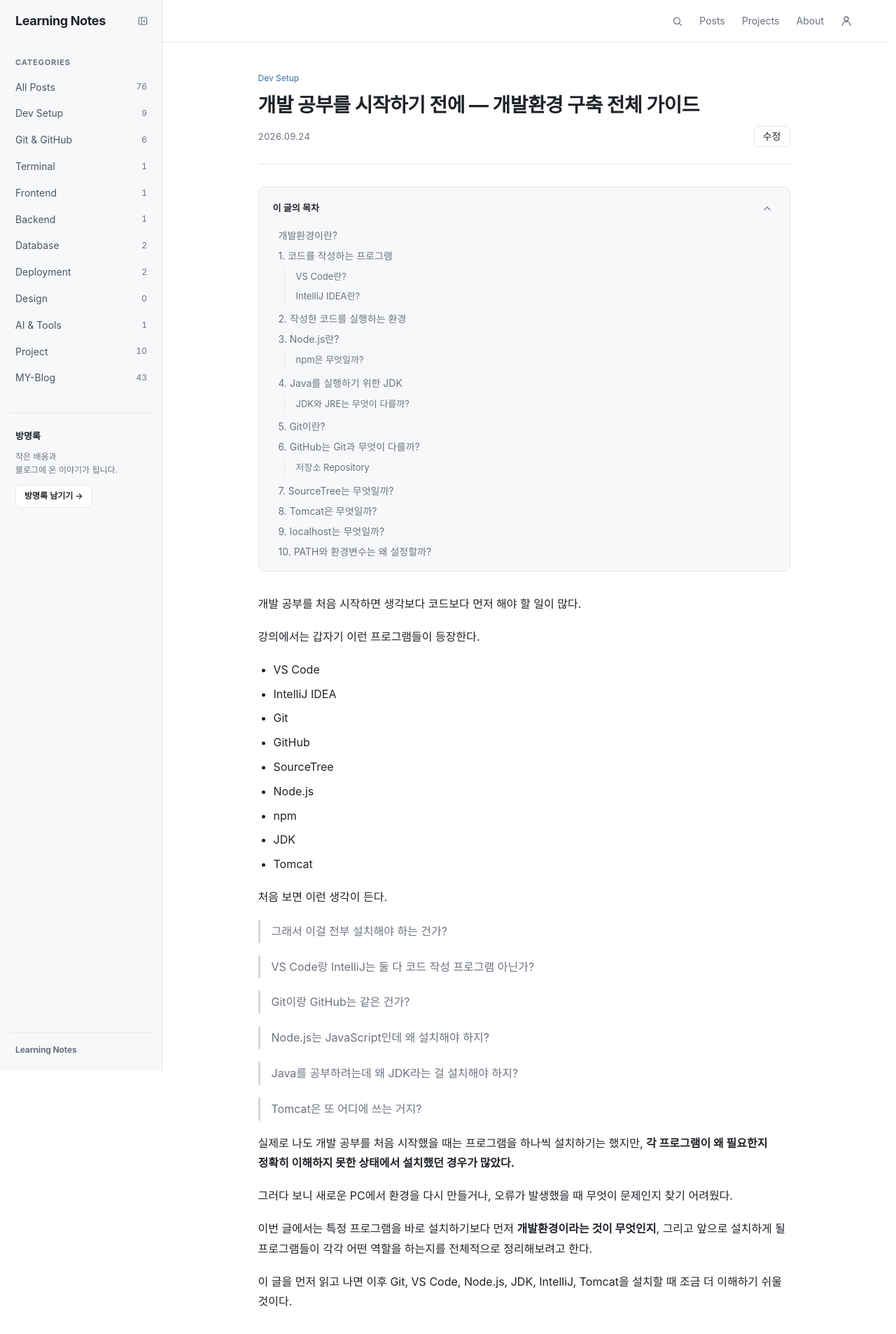
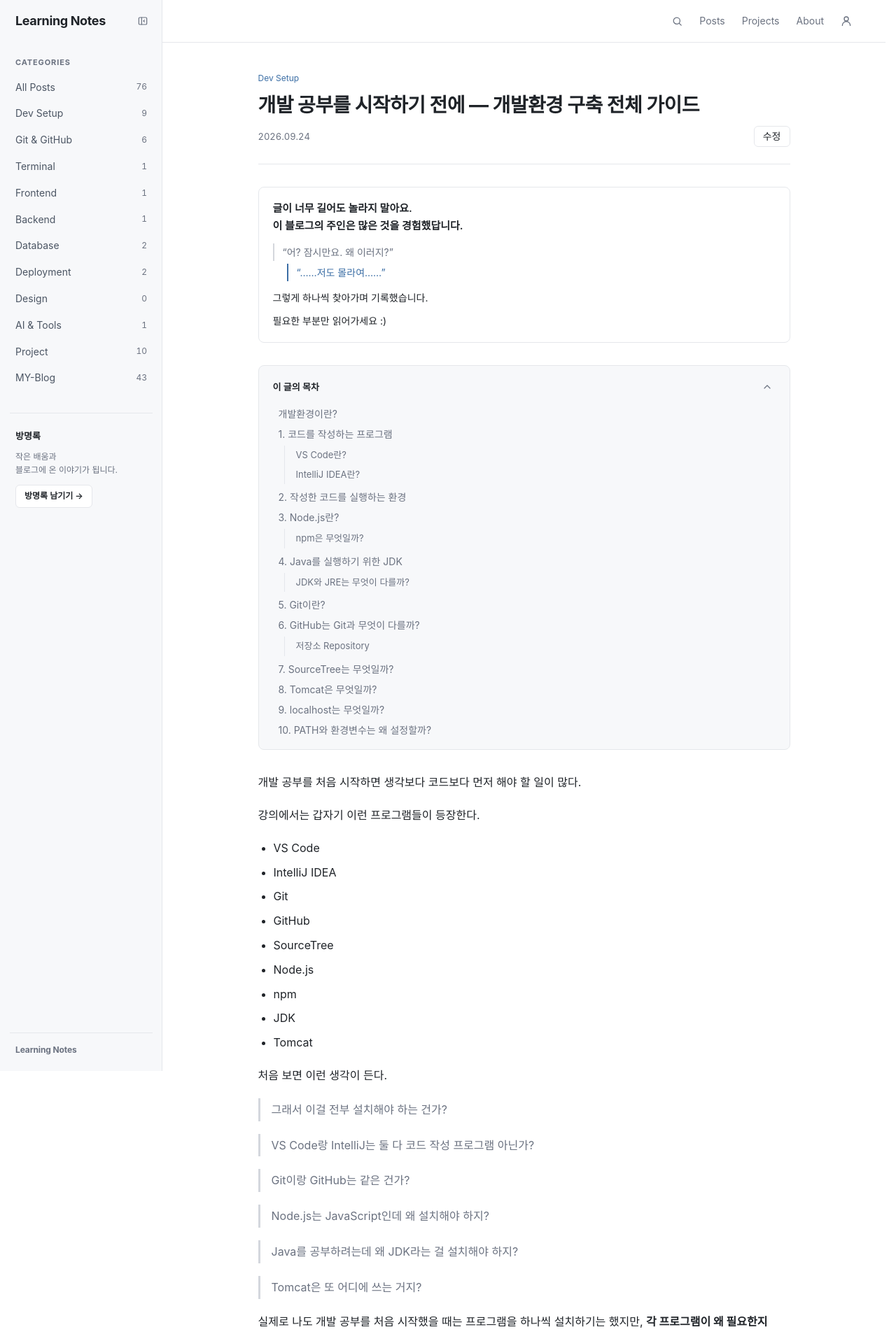
Before and after one commit to eunjung01230/my-blog, a Jekyll site: the page built from _posts/2026-09-24-dev-environment-setup-overview.md, in a window 1280 px wide. Shown: the top 1907 px of the page at 70% size. Built offline with Jekyll 4.4.1, drawn with Linux system fonts in a browser that asks for light colours.

Commit message:
feat: add first-visit welcome popup on home and a welcome note atop dev-setup posts
- Home: small card dialog with the welcome message, speech-bubble style dialogue.
  Closes via the × button, the confirm button, or ESC, and is shown only once per
  browser (localStorage 'welcome-popup').
- Dev Setup posts: the same message as a card between the post header and the body,
  with the dialogue separated by indentation and a left border. Placed outside
  .post-content so the auto TOC is unaffected. Post files are unchanged.

Co-Authored-By: Claude Opus 5.5 (1M context) <noreply@anthropic.com>

```diff
--- /dev/null
+++ b/_includes/welcome-note.html
@@ -0,0 +1,23 @@
+{%- comment -%}
+  Dev Setup 글 상단(제목 아래, 본문 위) 안내 카드. 첫 방문 안내 팝업과 같은 문구다.
+  _layouts/post.html 에서 categories 가 dev-setup 인 글에만 불러온다. 글 파일(_posts)은 건드리지 않는다.
+  본문(.post-content) 밖에 있어 자동 목차(post-toc.js)에 영향을 주지 않는다.
+  대화 두 줄은 들여쓰기 + 왼쪽 선으로 나눈다. (custom.css .welcome-note)
+{%- endcomment %}
+<aside class="welcome-note" aria-label="블로그 안내">
+
+  <p class="welcome-popup-title">
+    글이 너무 길어도 놀라지 말아요.<br>
+    이 블로그의 주인은 많은 것을 경험했답니다.
+  </p>
+
+  <div class="welcome-popup-talk">
+    <p class="welcome-popup-bubble is-other">“어? 잠시만요. 왜 이러지?”</p>
+    <p class="welcome-popup-bubble is-me">“……저도 몰라여……”</p>
+  </div>
+
+  <p class="welcome-popup-text">그렇게 하나씩 찾아가며 기록했습니다.</p>
+
+  <p class="welcome-popup-text">필요한 부분만 읽어가세요 :)</p>
+
+</aside>
--- a/_layouts/home.html
+++ b/_layouts/home.html
@@ -105,3 +105,6 @@ layout: default
   </div>
 
 </section>
+
+
+{% include welcome-popup.html %}
--- a/_layouts/post.html
+++ b/_layouts/post.html
@@ -47,6 +47,11 @@ layout: default
 
   </header>
 
+  {%- comment -%} Dev Setup 글에만 상단 안내 카드를 보여 준다. (_includes/welcome-note.html) {%- endcomment -%}
+  {%- if post_slug == 'dev-setup' %}
+  {% include welcome-note.html %}
+  {%- endif %}
+
   {%- comment -%}
     자동 목차. 본문의 h2/h3 (kramdown 이 만든 id) 를 읽어 assets/js/post-toc.js 가 채운다.
     h2/h3 가 3개 미만이거나 JS 가 없으면 hidden 그대로 남는다.
--- a/assets/css/custom.css
+++ b/assets/css/custom.css
@@ -2626,3 +2626,157 @@ h1, h2, h3, h4 {
   }
 
 }
+
+
+/* =========================================================
+   첫 방문 안내 팝업 (_includes/welcome-popup.html)
+   Dev Setup 글 상단 안내 카드 (_includes/welcome-note.html)
+   ========================================================= */
+
+.welcome-popup {
+  width: min(400px, calc(100vw - 32px));
+  max-width: none;
+  max-height: calc(100vh - 32px);
+  max-height: calc(100dvh - 32px);
+  margin: auto;
+  padding: 0;
+  overflow-y: auto;
+
+  background: var(--bg);
+  border: 1px solid var(--border);
+  border-radius: var(--radius-lg);
+  box-shadow: 0 8px 24px rgba(15, 23, 42, 0.08);
+  color: var(--text);
+}
+
+/* 뒤쪽 화면이 그대로 보이도록 아주 옅게만 가린다. */
+.welcome-popup::backdrop {
+  background: rgba(15, 23, 42, 0.08);
+}
+
+.welcome-popup:focus {
+  outline: none;
+}
+
+.welcome-popup-form {
+  position: relative;
+  display: flex;
+  flex-direction: column;
+  gap: 12px;
+  padding: 24px 22px 20px;
+}
+
+.welcome-popup-close {
+  position: absolute;
+  top: 10px;
+  right: 10px;
+}
+
+.welcome-popup-title {
+  margin: 0;
+  padding-right: 28px;
+  font-size: 15px;
+  font-weight: 600;
+  line-height: 1.65;
+}
+
+/* 팝업의 대화: 질문한 대상의 말은 왼쪽, 블로그 주인의 말은 오른쪽 말풍선 */
+.welcome-popup-talk {
+  display: flex;
+  flex-direction: column;
+  gap: 6px;
+  margin: 2px 0;
+}
+
+.welcome-popup-bubble {
+  max-width: 85%;
+  margin: 0;
+  padding: 7px 12px;
+  border: 1px solid transparent;
+  border-radius: 10px;
+  font-size: 14px;
+  line-height: 1.5;
+}
+
+.welcome-popup-bubble.is-other {
+  align-self: flex-start;
+  background: var(--surface-soft);
+  border-color: var(--border);
+  border-bottom-left-radius: 3px;
+}
+
+.welcome-popup-bubble.is-me {
+  align-self: flex-end;
+  background: var(--accent-soft);
+  color: var(--accent);
+  border-bottom-right-radius: 3px;
+}
+
+.welcome-popup-text {
+  margin: 0;
+  font-size: 14px;
+}
+
+.welcome-popup-actions {
+  display: flex;
+  justify-content: flex-end;
+  margin-top: 4px;
+}
+
+/* Dev Setup 글 상단 카드: 팝업과 같은 문구·글자 스타일을 쓰고,
+   대화 두 줄은 말풍선 대신 들여쓰기 + 왼쪽 선으로 나눈다. */
+.welcome-note {
+  display: flex;
+  flex-direction: column;
+  gap: 10px;
+  margin: 0 0 32px;
+  padding: 18px 20px;
+  background: var(--bg);
+  border: 1px solid var(--border);
+  border-radius: var(--radius-lg);
+}
+
+.welcome-note .welcome-popup-title {
+  padding-right: 0;
+}
+
+.welcome-note .welcome-popup-talk {
+  gap: 4px;
+}
+
+.welcome-note .welcome-popup-bubble {
+  align-self: stretch;
+  max-width: none;
+  padding: 2px 0 2px 12px;
+  background: none;
+  border: 0;
+  border-left: 2px solid;
+  border-radius: 0;
+}
+
+.welcome-note .welcome-popup-bubble.is-other {
+  border-left-color: var(--border-strong);
+  color: var(--muted);
+}
+
+.welcome-note .welcome-popup-bubble.is-me {
+  margin-left: 20px;
+  border-left-color: var(--accent);
+  color: var(--accent);
+}
+
+@media (max-width: 480px) {
+
+  .welcome-popup {
+    width: calc(100vw - 24px);
+  }
+
+  .welcome-popup-form {
+    padding: 20px 16px 16px;
+  }
+
+  .welcome-note {
+    padding: 16px;
+  }
+
+}
```
Also changed, not shown: _includes/welcome-popup.html (added, +58 -0 lines).
